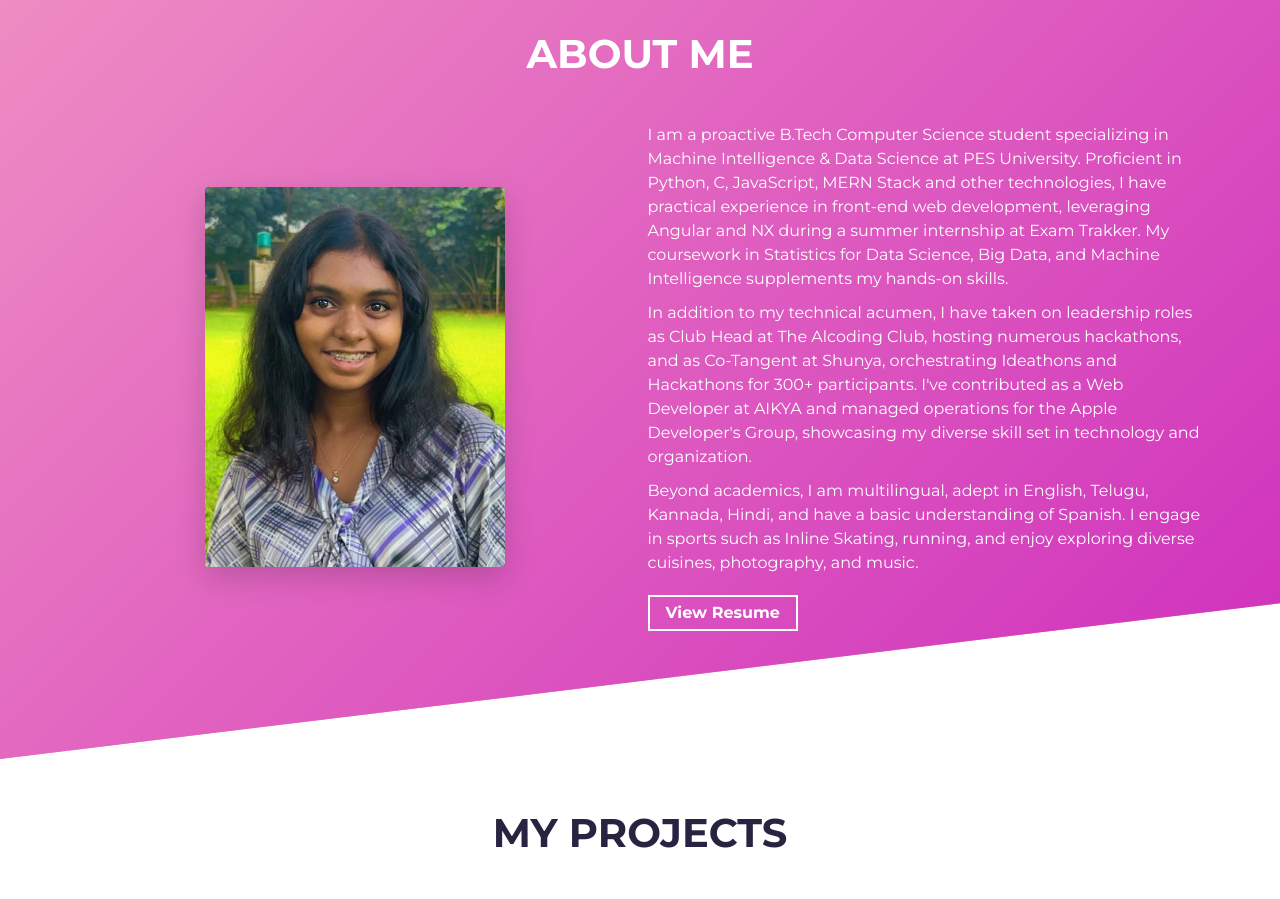
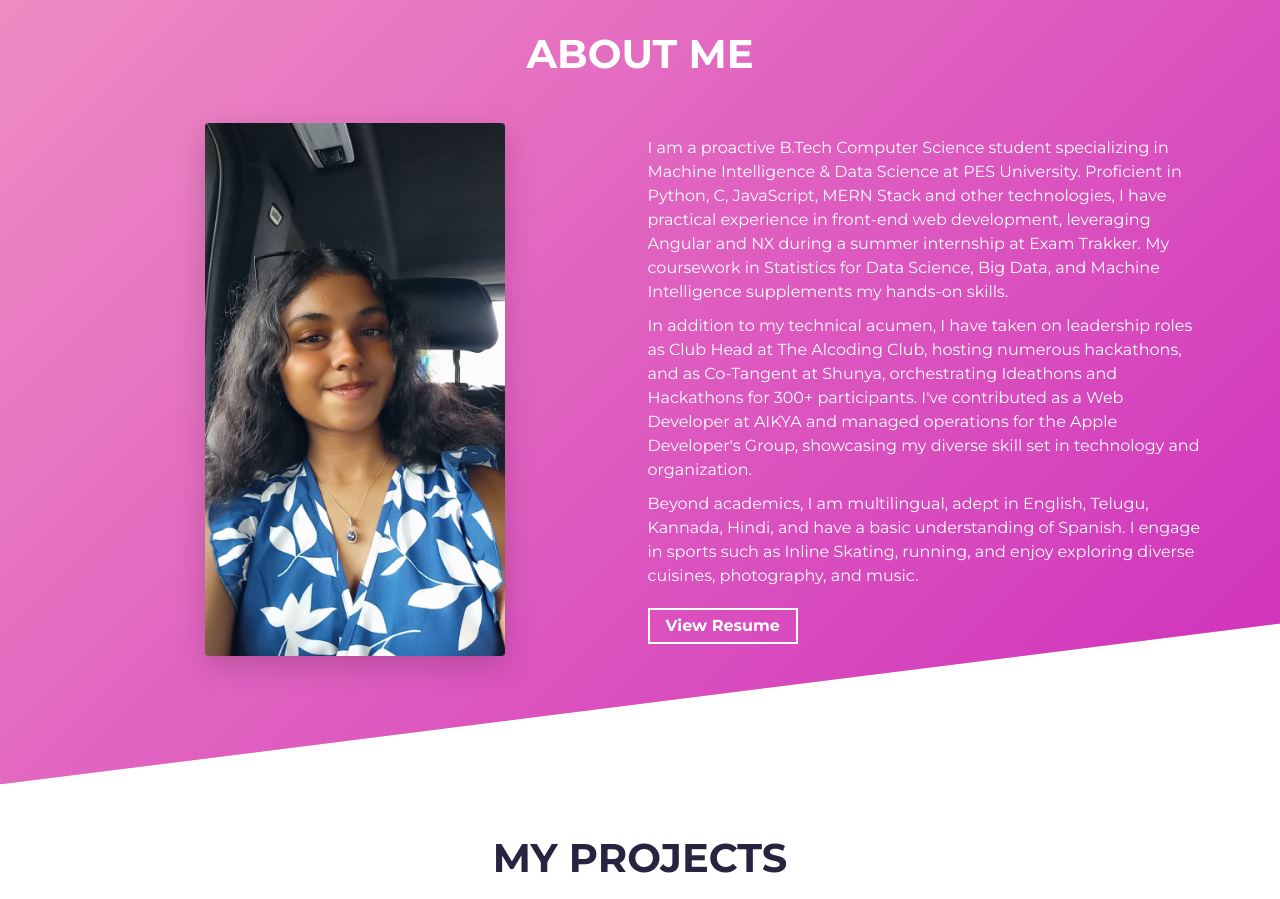
Before and after one commit to YashaswiniIppili/Portfolio, a website built with Parcel: page src/index.html in a window 1280 px wide. Shown: the part 820-1719 px from the top of the page. Built offline with nearby package versions, Linux system fonts and the light colour scheme.

Commit message:
pictureUpdate

```diff
--- a/src/index.html
+++ b/src/index.html
@@ -71,7 +71,7 @@
                 class="img-fluid rounded shadow-lg"
                 height="auto"
                 width="300px"
-                src="assets/yashaswini_ippili.jpg"
+                src="assets/sahita.jpg"
                 alt="Profile Image"
               />
             </div>
```
Also changed, not shown: src/assets/sahita.jpg (added).
